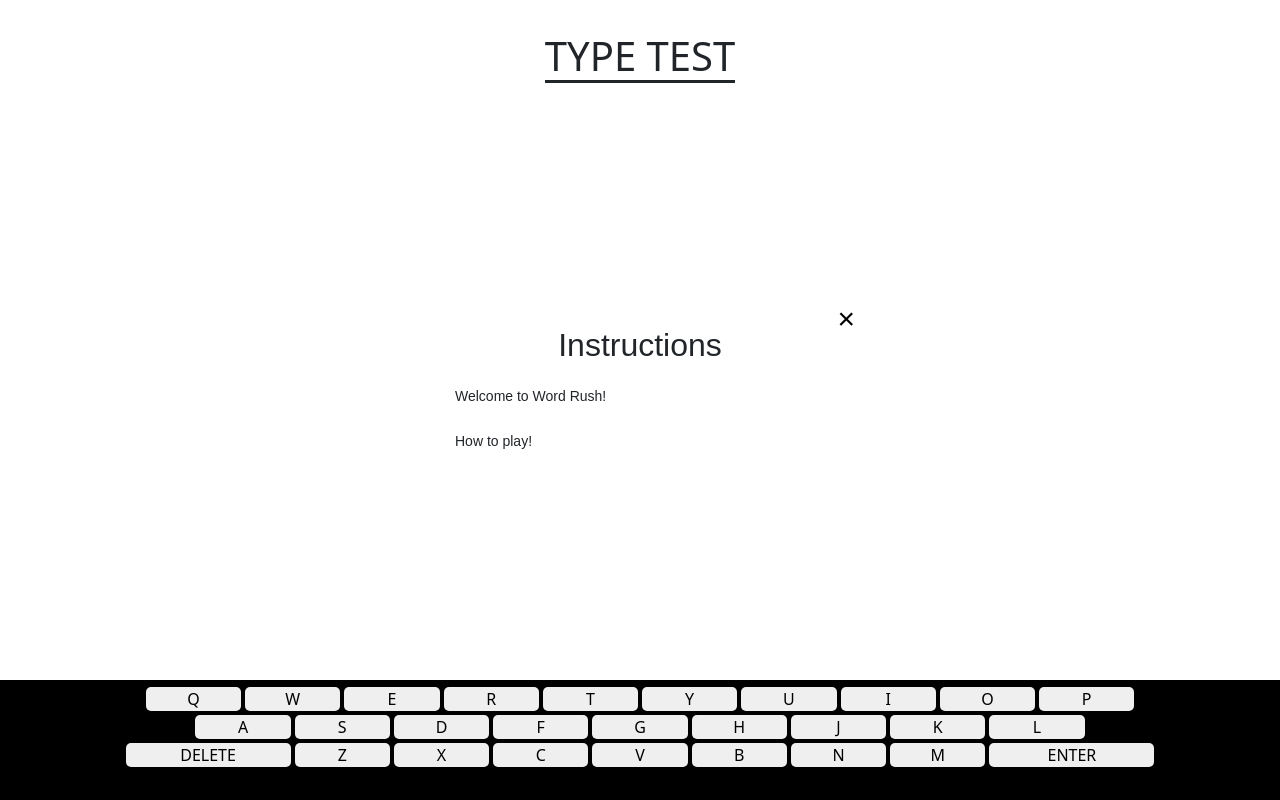
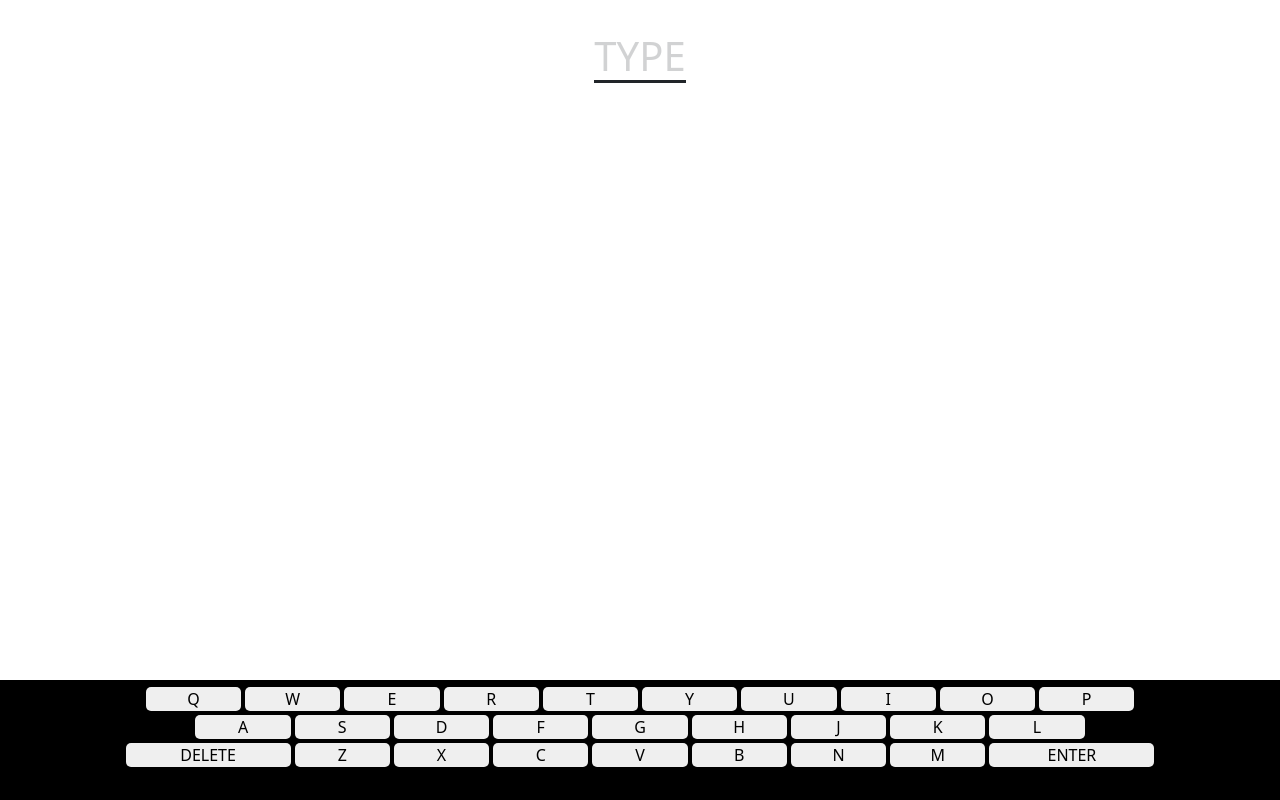
Before and after one commit to shadowblade11/Word-Rush, a Flask app: page / in a window 1280 px wide. Run offline with Flask 2, Linux system fonts and the light colour scheme.

Commit message:
fixed the way the textbox worked (made it flashing)

```diff
--- a/app/static/Styles.css
+++ b/app/static/Styles.css
@@ -9,6 +9,17 @@ body {
   display: inline-block;
 }
 
+@keyframes blinker {
+  50% {
+    opacity: 0;
+  }
+}
+
+#textBox:empty::before{
+  content: "TYPE";
+  animation: blinker 1s linear infinite;
+}
+
 ul {
   list-style: none;
 }
--- a/app/templates/index.html
+++ b/app/templates/index.html
@@ -4,7 +4,7 @@
     <meta charset="UTF-8">
     <meta http-equiv="X-UA-Compatible" content="IE=edge">
     <meta name="viewport" content="width=device-width, initial-scale=1.0, user-scalable=no">
-    <title>Document</title>
+    <title>Word Rush</title>
     <link rel="stylesheet" href="{{ url_for('static',filename='Styles.css') }}">
     <link rel="stylesheet" href="{{ url_for('static',filename='keyboard.css') }}">
     <link rel="stylesheet" href="{{ url_for('static',filename='Popup.css') }}">
@@ -12,24 +12,22 @@
     <script src="https://ajax.googleapis.com/ajax/libs/jquery/3.6.0/jquery.min.js"></script>
 </head>
 <body>
-    <div class="popup">
+    <!-- <div class="popup">
         <button id="close">&times;</button>
         <h2>Instructions</h2>
         <p>Welcome to Word Rush!</p>
         <p>How to play!</p>
-    </div>
+    </div> -->
     <script src="{{ url_for('static',filename='Popup.js') }}"></script>
 </body>
 <body onload = "initKeyboard()">
-    <div class = "container-fluid">
-        <center><h1 id = "textBox">TYPE TEST</h1></center>
-        <ul id = "list">
-
-        </ul>
-        <div id="main" class = "keyboard">
-        </div>
+    <div class="container-fluid">
+        <h1 id="textBox"></h1>
+        <ul id = "list"></ul>
+        <div id="main" class = "keyboard"></div>
         <script src="{{ url_for('static',filename='app.js') }}"></script>
-    <script src="{{ url_for('static',filename='keyboard.js') }}"></script>
-    <script src="{{ url_for('static',filename='validator.js') }}"></script>
+        <script src="{{ url_for('static',filename='keyboard.js') }}"></script>
+        <script src="{{ url_for('static',filename='validator.js') }}"></script>
+    </div>
 </body>
 </html>
```
